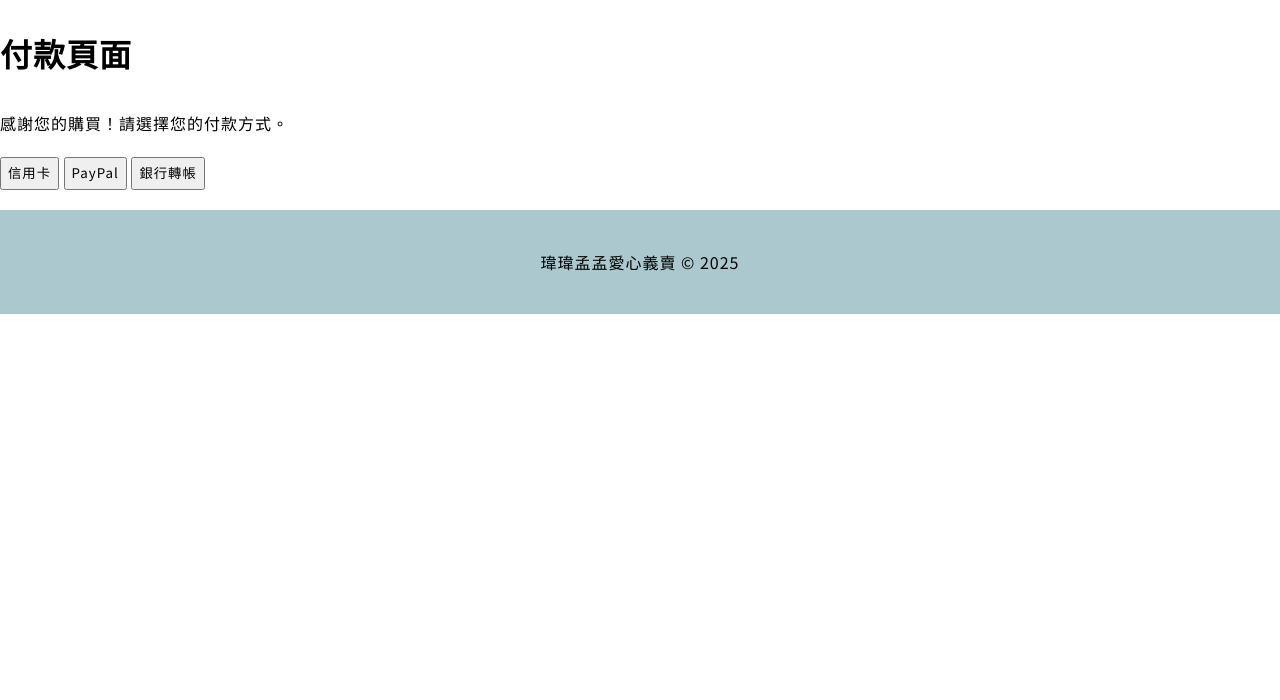
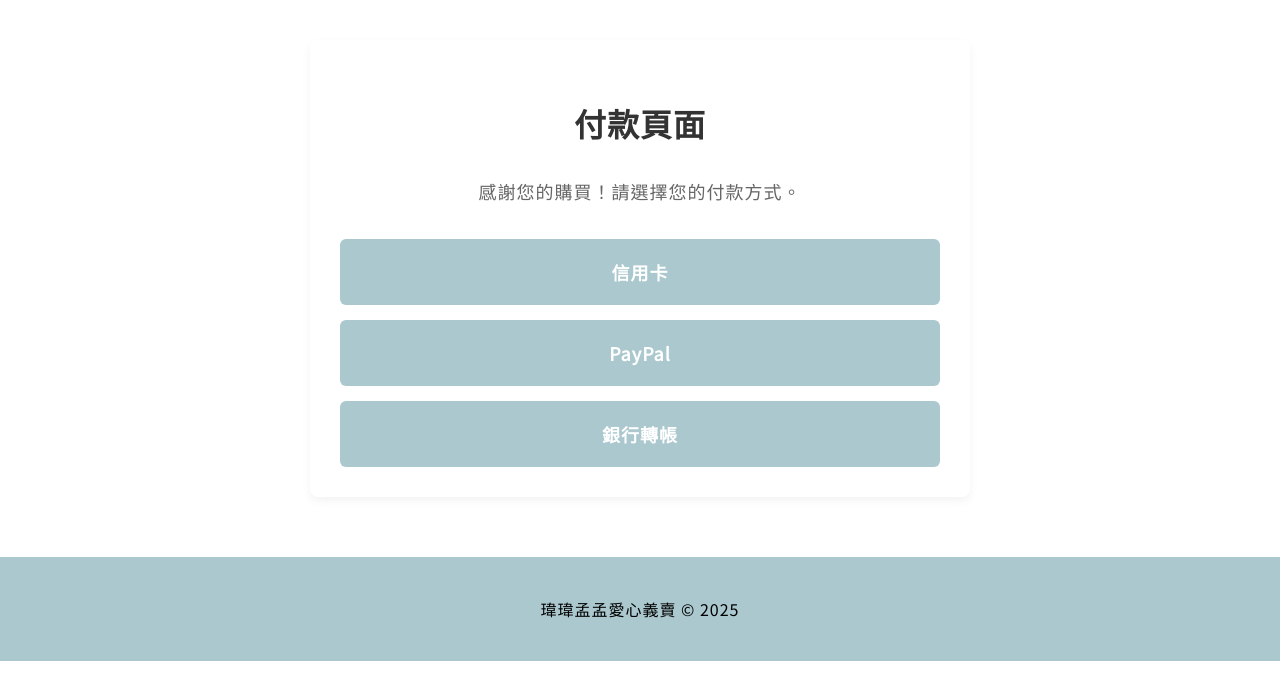
Before and after one commit to tingmw/DB-final-charity-sale-website, a Flask app: page /payment in a window 1280 px wide. Shown: the part 100-800 px from the top of the page. Run offline with Flask 3, Linux system fonts and the light colour scheme.

Commit message:
新增圖片上傳功能及付款頁面排版

```diff
--- a/app.py
+++ b/app.py
@@ -1,9 +1,20 @@
 import sqlite3
 from flask import Flask, render_template, request, url_for, flash, redirect
+from werkzeug.utils import secure_filename
 import markdown
+import os
 
 app = Flask(__name__)
 app.config['SECRET_KEY'] = 'your secret key'
+
+UPLOAD_FOLDER = os.path.join(app.root_path, 'static', 'images')
+app.config['UPLOAD_FOLDER'] = UPLOAD_FOLDER
+
+ALLOWED_EXTENSIONS = {'png', 'jpg', 'jpeg', 'gif'}
+
+def allowed_file(filename):
+    return '.' in filename and \
+           filename.rsplit('.', 1)[1].lower() in ALLOWED_EXTENSIONS
 
 def get_db_connection():
     conn = sqlite3.connect('database.db')
@@ -42,16 +53,26 @@ def product(product_id):
 def add():
     if request.method == 'POST':
         name = request.form['name']
-        image = request.form['image']
+        file = request.files.get('image')
         price = request.form['price']
         description = request.form['description']
 
+        image_filename = None
+
         if not name:
             flash('Name is required!')
+        elif file and allowed_file(file.filename):
+            filename = secure_filename(file.filename)
+            file.save(os.path.join(app.config['UPLOAD_FOLDER'], filename))
+            image_filename = 'images/' + filename
         else:
+            flash('Image file is required or file type is not allowed!')
+            return render_template('add.html')
+
+        if name and image_filename:
             conn = get_db_connection()
             conn.execute('INSERT INTO products (name, image, price, description) VALUES (?, ?, ?, ?)',
-                         (name, image, price, description))
+                         (name, image_filename, price, description))
             conn.commit()
             conn.close()
             return redirect(url_for('products'))
@@ -69,9 +90,16 @@ def edit(product_id):
 
     if request.method == 'POST':
         name = request.form['name']
-        image = request.form['image']
+        new_file = request.files.get('image')
         price = request.form['price']
         description = request.form['description']
+
+        image_filename = product['image']
+
+        if new_file and new_file.filename != '' and allowed_file(new_file.filename):
+            filename = secure_filename(new_file.filename)
+            new_file.save(os.path.join(app.config['UPLOAD_FOLDER'], filename))
+            image_filename = 'images/' + filename
 
         if not name:
             flash('Name is required!')
@@ -79,7 +107,7 @@ def edit(product_id):
             conn = get_db_connection()
             conn.execute('UPDATE products SET name = ?, image = ?, price = ?, description = ?'
                          ' WHERE id = ?',
-                         (name, image, price, description, product_id))
+                         (name, image_filename, price, description, product_id))
             conn.commit()
             conn.close()
             return redirect(url_for('products'))
--- a/static/css/style.css
+++ b/static/css/style.css
@@ -390,6 +390,24 @@ footer {
     box-sizing: border-box;
 }
 
+.admin-form-wrapper input[type="file"] {
+    width: 100%;
+    box-sizing: border-box;
+    font-size: 16px;
+
+    border: 1px solid #ddd;
+    border-radius: 6px;
+    padding: 10px;
+
+    color: #333;
+    cursor: pointer;
+    transition: border-color 0.3s ease;
+}
+
+.admin-form-wrapper input[type="file"]:hover {
+    border-color: #aac8ce;
+}
+
 .admin-form-wrapper input:focus,
 .admin-form-wrapper textarea:focus {
     border-color: #aac8ce;
@@ -463,3 +481,50 @@ footer {
 .delete-product-form input[type="submit"]:hover {
     background-color: #c9302c;
 }
+
+.payment-page-wrapper {
+    max-width: 600px;
+    margin: 40px auto;
+    padding: 30px;
+    background: #fff;
+    border-radius: 8px;
+    box-shadow: 0 4px 10px rgba(0, 0, 0, 0.05);
+    text-align: center;
+}
+
+.payment-page-wrapper h1 {
+    color: #333;
+    margin-bottom: 10px;
+}
+
+.payment-page-wrapper p {
+    color: #666;
+    font-size: 18px;
+    margin-bottom: 30px;
+}
+
+.payment-options {
+    display: flex;
+    flex-direction: column;
+    gap: 15px;
+}
+
+.payment-option-btn {
+    padding: 15px 20px;
+    background-color: #aac8ce;
+    color: #fff;
+    border: none;
+    border-radius: 6px;
+    font-size: 18px;
+    font-weight: bold;
+    cursor: pointer;
+    transition: background-color 0.3s ease, transform 0.1s ease;
+    width: 100%;
+    box-sizing: border-box;
+    text-align: center;
+}
+
+.payment-option-btn:hover {
+    background-color: #79aeb7;
+    transform: translateY(-2px);
+}
--- a/templates/add.html
+++ b/templates/add.html
@@ -7,14 +7,14 @@
 {% block content %}
     <div class="admin-form-wrapper">
         <h1>新增產品</h1>
-        <form method="post">
+        <form method="post" enctype="multipart/form-data">
             <label for="name">商品名稱</label>
             <input type="text" name="name"
                 value="{{ request.form['name'] }}"></input>
 
             <label for="image">圖片</label>
-            <input type="text" name="image"
-                value="{{ request.form['image'] }}"></input>
+            <input type="file" name="image"
+                id="image" accept="image/*" required></input>
 
             <label for="price">單價</label>
             <input type="number" name="price"
--- a/templates/edit.html
+++ b/templates/edit.html
@@ -17,15 +17,15 @@
                 </option>
             {% endfor %}
         </select>
-        <form method="post">
+        <form method="post" enctype="multipart/form-data">
             <input type="hidden" name="product_id" value="{{ product.id }}">
 
             <label for="name">商品名稱</label>
             <input type="text" name="name"
                 value="{{ product.name }}"></input>
             <label for="image">圖片</label>
-            <input type="text" name="image"
-                value="{{ product.image }}"></input>
+            <input type="file" name="image"
+                id="image" accept="image/*" required></input>
 
             <label for="price">單價</label>
             <input type="number" name="price"
--- a/templates/payment.html
+++ b/templates/payment.html
@@ -1,15 +1,17 @@
 {% extends 'base.html' %}
 
 {% block title %}
-    Payment
+    付款頁面
 {% endblock %}
 
 {% block content %}
-    <h1>付款頁面</h1>
-    <p>感謝您的購買！請選擇您的付款方式。</p>
-    <div class="payment-options">
-        <button>信用卡</button>
-        <button>PayPal</button>
-        <button>銀行轉帳</button>
+    <div class="payment-page-wrapper">
+        <h1>付款頁面</h1>
+        <p>感謝您的購買！請選擇您的付款方式。</p>
+        <div class="payment-options">
+            <button class="payment-option-btn">信用卡</button>
+            <button class="payment-option-btn">PayPal</button>
+            <button class="payment-option-btn">銀行轉帳</button>
+        </div>
     </div>
 {% endblock %}
```
